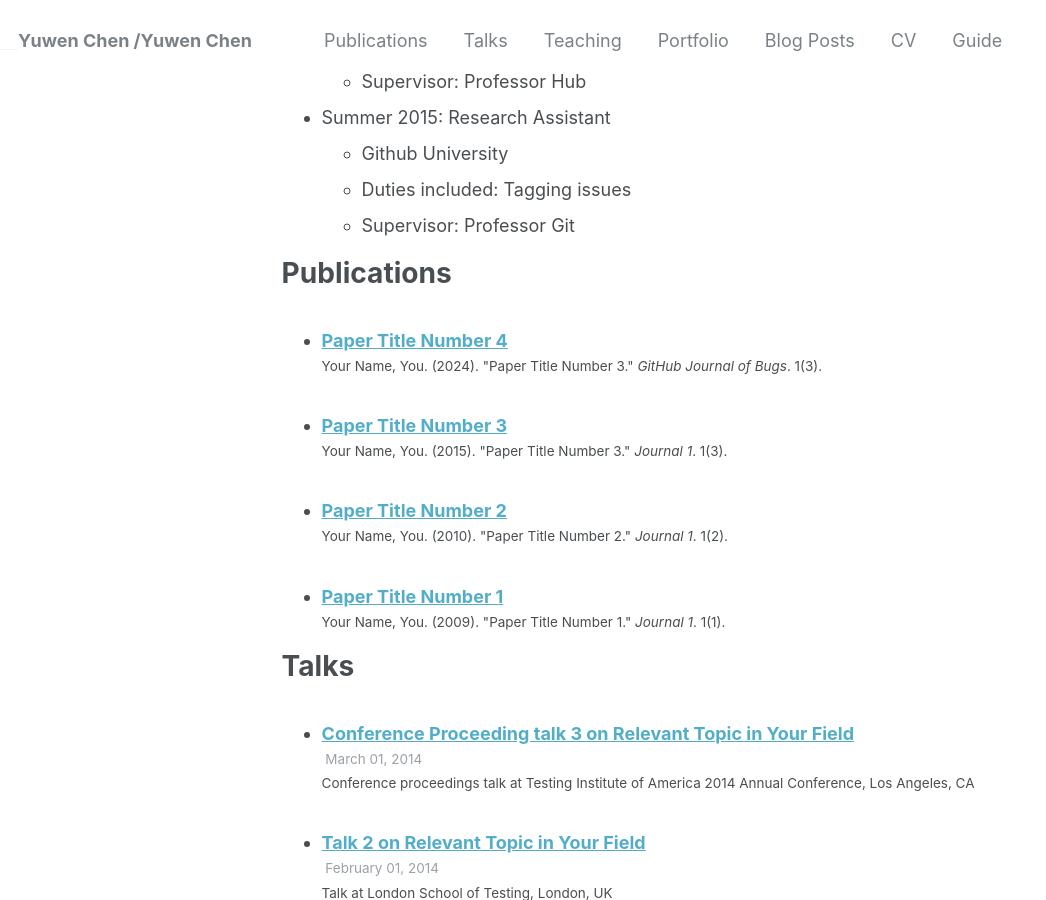
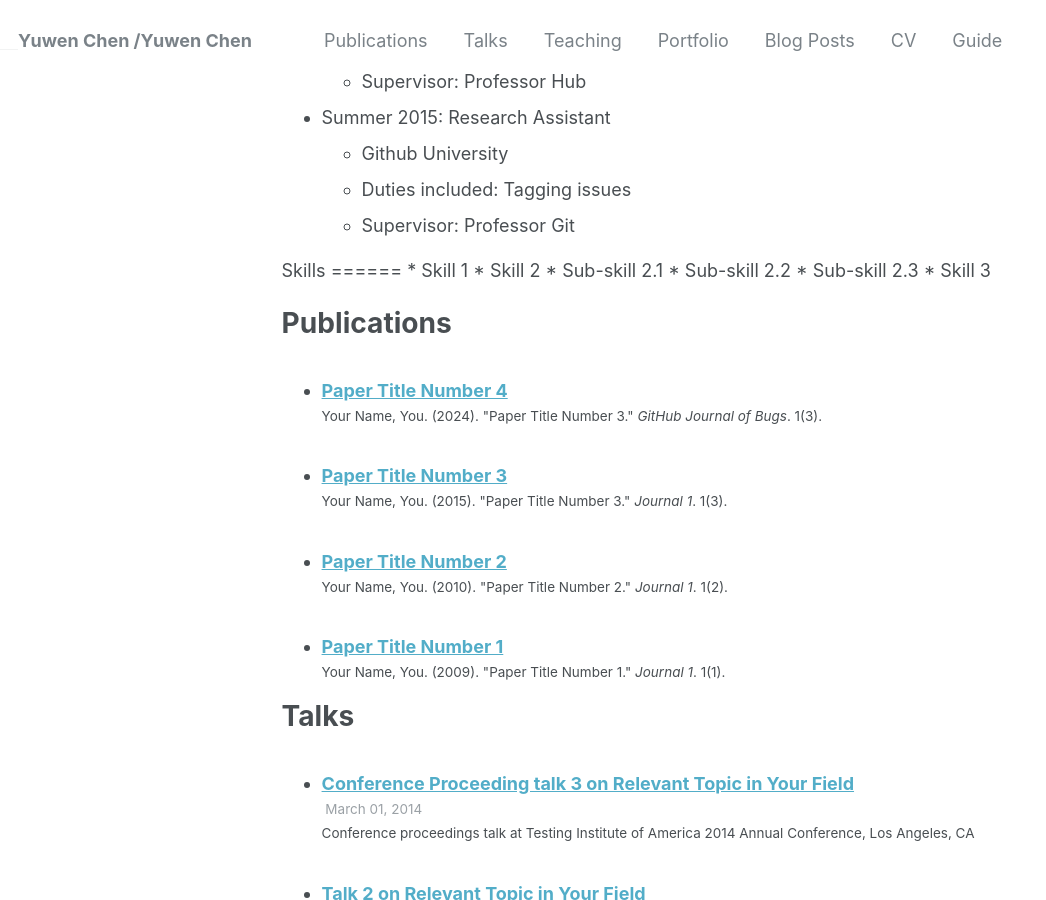
Before and after one commit to SevenBruce/sevenbruce.github.io, a Jekyll site: the page built from _pages/cv.md, in a window 1280 px wide and 900 px high, scrolled down 533 px. Shown: the whole window, without its empty margins (0-1046 px from the left). Built offline with Jekyll 4.4.1, drawn with Linux system fonts in a browser that asks for light colours.

Commit message:
Update cv.md

```diff
--- a/_pages/cv.md
+++ b/_pages/cv.md
@@ -32,16 +32,14 @@ Work experience
   * Duties included: Tagging issues
   * Supervisor: Professor Git
 
-<div style="display:none">
-Skills
-======
-* Skill 1
-* Skill 2
-  * Sub-skill 2.1
-  * Sub-skill 2.2
-  * Sub-skill 2.3
-* Skill 3
-</div>
+<!-- -->Skills
+<!-- -->======
+<!-- -->* Skill 1
+<!-- -->* Skill 2
+<!-- -->  * Sub-skill 2.1
+<!-- -->  * Sub-skill 2.2
+<!-- -->  * Sub-skill 2.3
+<!-- --> * Skill 3
 
 Publications
 ======
```
